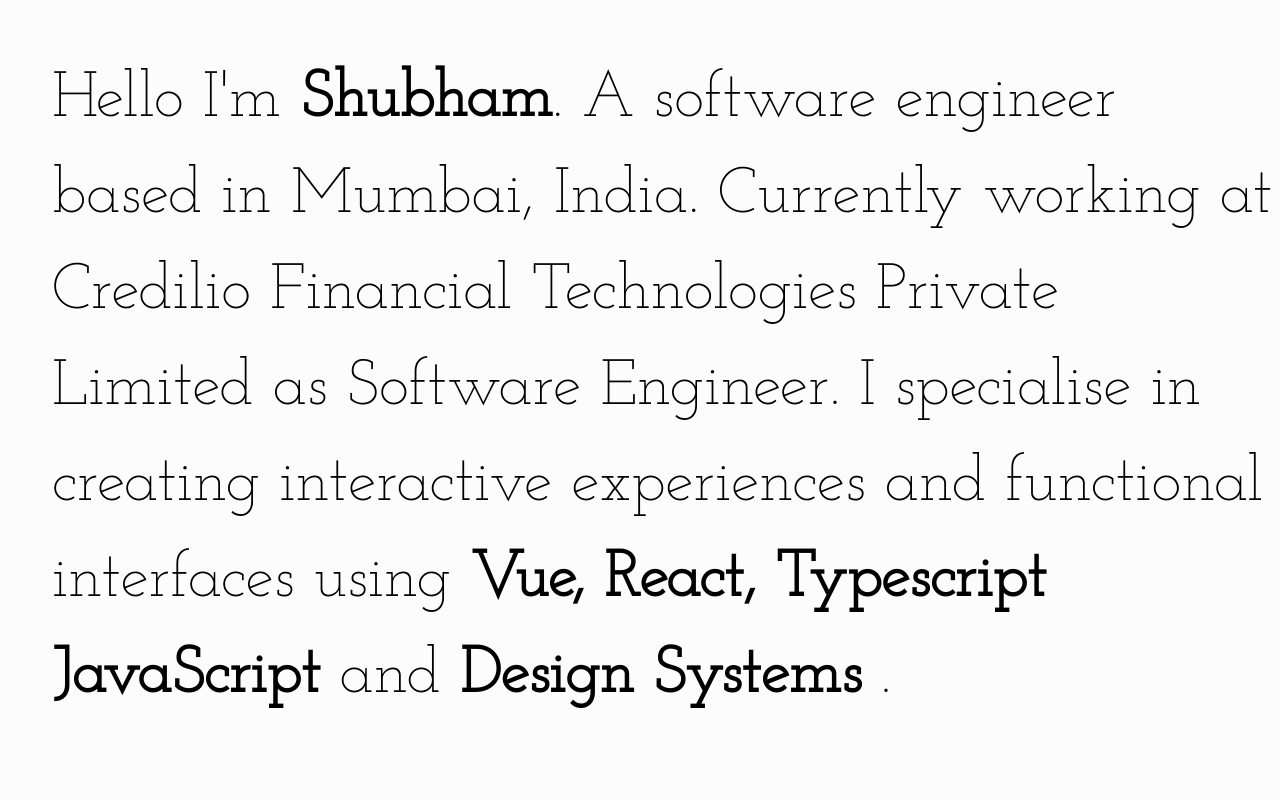
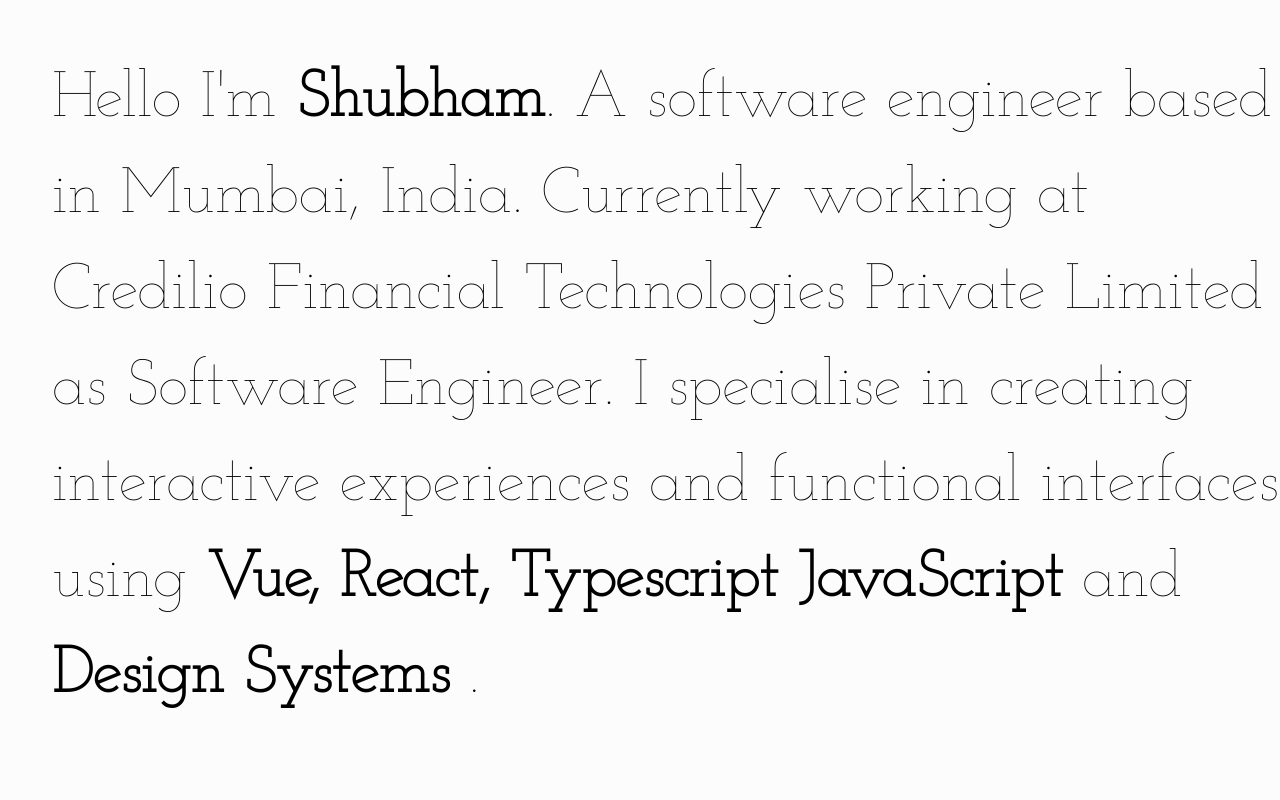
Before and after one commit to 10shubham01/Portfolio, a Nuxt app: page / in a window 1280 px wide. Shown: the top 800 px of the page. Built offline with nearby package versions, Linux system fonts and the light colour scheme.

Commit message:
font weight changed

```diff
--- a/layouts/default.vue
+++ b/layouts/default.vue
@@ -12,7 +12,7 @@
 };
 </script>
 <style scoped>
-@import url("https://fonts.googleapis.com/css2?family=Josefin+Slab:wght@300&family=Manrope:wght@300&display=swap");
+@import url("https://fonts.googleapis.com/css2?family=Josefin+Slab:wght@100&family=Manrope:wght@300&display=swap");
 #app {
   font-family: "Josefin Slab", serif;
   background: #fcfcfc;
```
